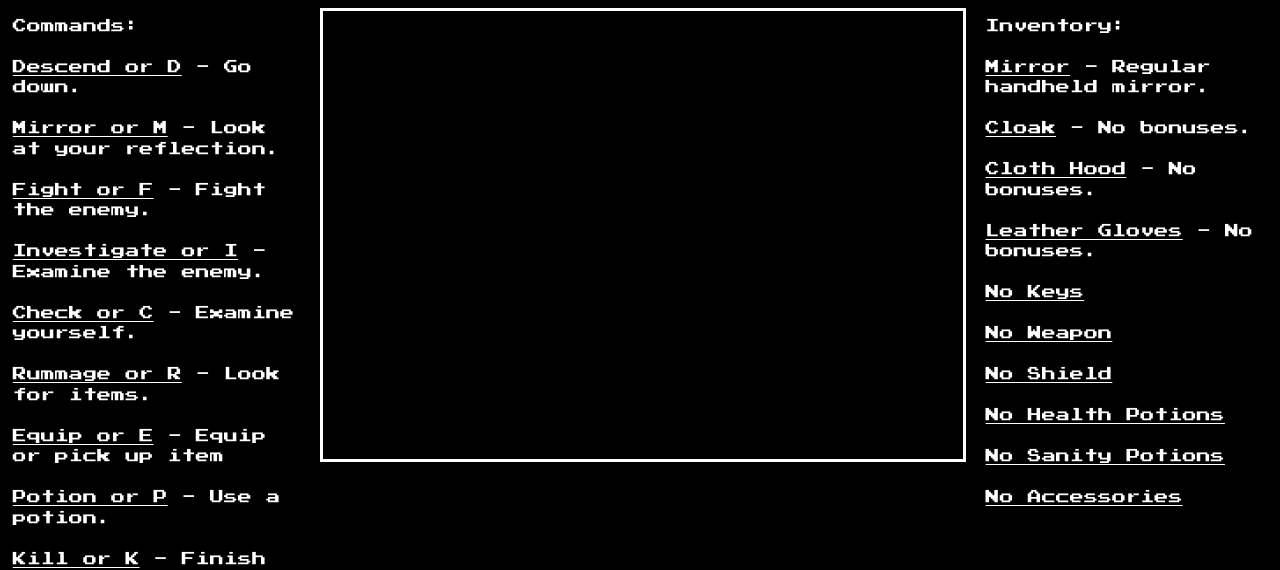
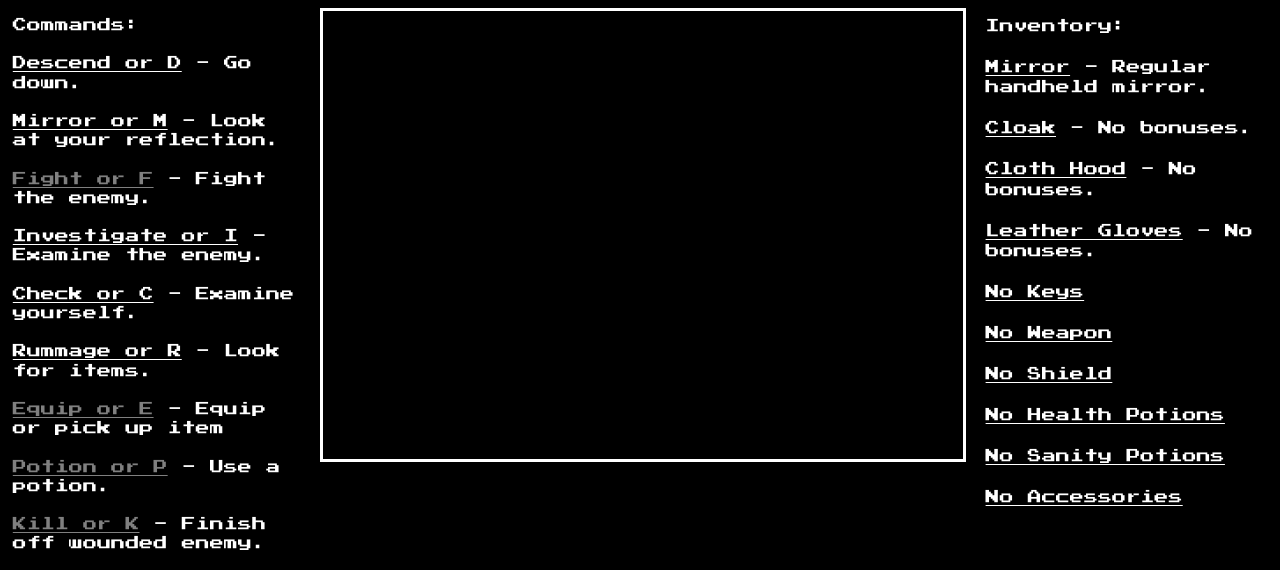
Before and after one commit to karen-barseghyan/TheTextBasedRPG, a plain HTML site: page index.html in a window 1280 px wide. Shown: the top 570 px of the page. Drawn offline with Linux system fonts and the light colour scheme.

Commit message:
Add files via upload

```diff
--- a/css/app.css
+++ b/css/app.css
@@ -79,7 +79,7 @@ button{
     position:absolute;
     left:1%;
     font-size:1.1vw;
-    line-height:1.6vw;
+    line-height:1.5vw;
     top:2%;
 }
 
@@ -100,3 +100,11 @@ img{
     height:100%;
     width:100%;
 }
+
+.enabled{
+    color:white;
+}
+
+.disabled{
+    color:gray;
+}
```
